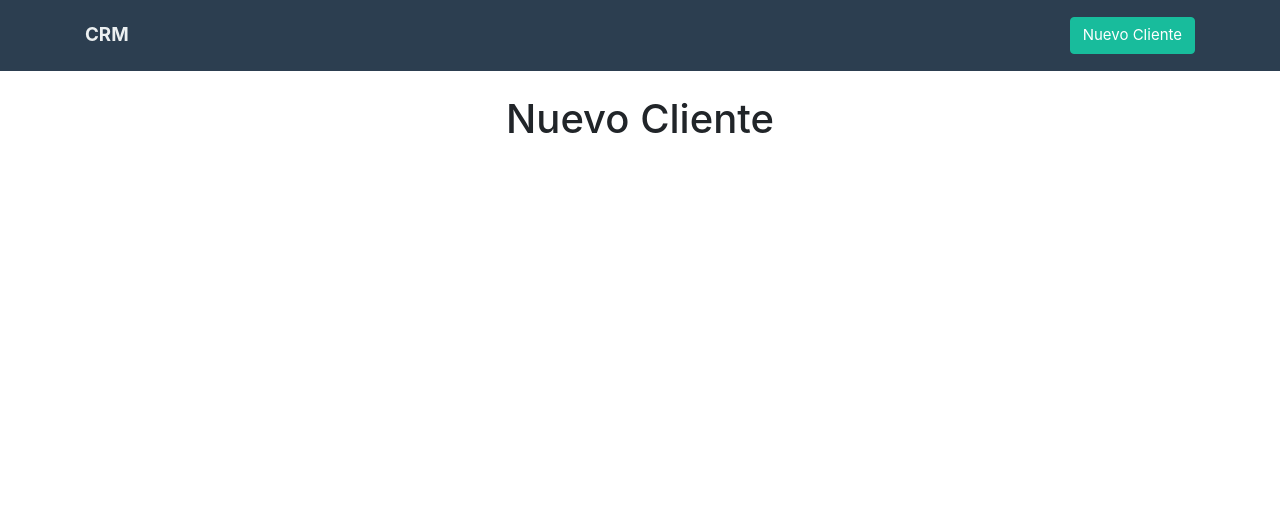
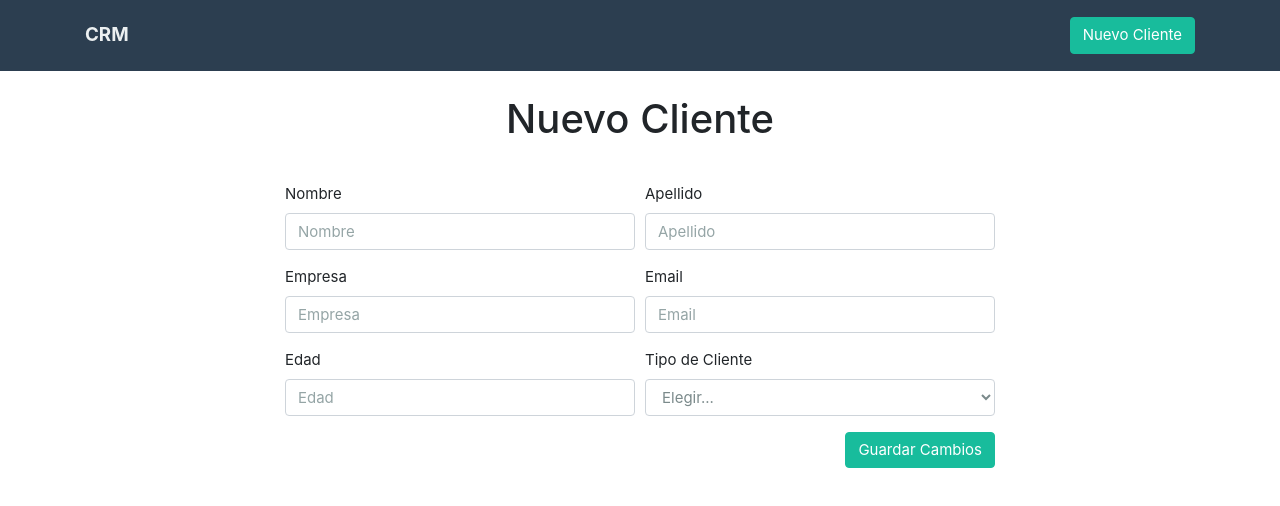
Before and after one commit to Byhako/graphQL-React, a React (Create React App) app in the folder client/: page /create in a window 1280 px wide. Shown: the top 506 px of the page. Built offline with nearby package versions, Linux system fonts and the light colour scheme.

Commit message:
create clients

```diff
--- a/client/src/components/NewClient.tsx
+++ b/client/src/components/NewClient.tsx
@@ -1,9 +1,134 @@
-import React from 'react';
+import React, { useState } from 'react';
 
-const NewClient = () => (
-  <div className="container">
-    <h2 className='text-center mt-4'>Nuevo Cliente</h2>
-  </div>
-);
+import { NEW_CLIENT } from '../mutations';
+import { Mutation } from 'react-apollo';
+
+const NewClient = () => {
+  const [state, setState] = useState({
+    name: '',
+    surname: '',
+    company: '',
+    emails: [{ email: '' }],
+    age: '',
+    type: ''
+  });
+
+  const handleChangeEmails = (e: any, idx: number) => {
+    const value = e.target.value;
+    const emails = state.emails.map(email => email);
+    if (emails[idx]) {
+      emails[idx] = { email: value };
+    } else {
+      emails.push({ email: value });
+    }
+
+    setState({ ...state, emails });
+  };
+
+  return (
+    <div
+      className="container d-flex align-items-center"
+      style={{ flexDirection: 'column' }}
+    >
+      <h2 className='text-center mt-4 mb-4'>Nuevo Cliente</h2>
+      <Mutation mutation={NEW_CLIENT}>
+        {createClient => (
+          <form
+            className='col-8 m-3'
+            onSubmit={e => {
+              e.preventDefault();
+              const input = { ...state }
+              createClient({ variables: { input } })
+                .then(resp => {
+                  console.log(resp)
+                  if (resp.data) {
+                    const { name, surname } = resp.data.createClient
+                    alert(`Cliente ${name} ${surname} creado.`);
+                  } else {
+                    alert('Error. Cliente no creado.');
+                  }
+                });
+            }}
+          >
+            <div className="form-row">
+              <div className="form-group col-6">
+                <label htmlFor="name">Nombre</label>
+                <input
+                  type="text"
+                  id='name'
+                  className='form-control'
+                  placeholder='Nombre'
+                  value={state.name}
+                  onChange={e => setState({ ...state, name: e.target.value })}
+                />
+              </div>
+              <div className="form-group col-6">
+                <label htmlFor="surname">Apellido</label>
+                <input
+                  type="text"
+                  id='surname'
+                  className='form-control'
+                  placeholder='Apellido'
+                  value={state.surname}
+                  onChange={e => setState({ ...state, surname: e.target.value })}
+                />
+              </div>
+            </div>
+            <div className="form-row">
+              <div className="form-group col-6">
+                <label htmlFor="company">Empresa</label>
+                <input
+                  type="text"
+                  id='company'
+                  className='form-control'
+                  placeholder='Empresa'
+                  value={state.company}
+                  onChange={e => setState({ ...state, company: e.target.value })}
+                />
+              </div>
+              <div className="form-group col-6">
+                <label htmlFor="email">Email</label>
+                <input
+                  type="email"
+                  id='email'
+                  className='form-control'
+                  placeholder='Email'
+                  value={state.emails[0].email}
+                  onChange={e => handleChangeEmails(e, 0)}
+                />
+              </div>
+            </div>
+            <div className="form-row">
+              <div className="form-group col-6">
+                <label htmlFor="age">Edad</label>
+                <input
+                  type="text"
+                  id='age'
+                  className='form-control'
+                  placeholder='Edad'
+                  value={state.age}
+                  onChange={e => setState({ ...state, age: +e.target.value })}
+                />
+              </div>
+              <div className="form-group col-6">
+                <label htmlFor="type">Tipo de Cliente</label>
+                <select
+                  className='form-control'
+                  value={state.type}
+                  onChange={e => setState({ ...state, type: e.target.value })}
+                >
+                  <option value="">Elegir...</option>
+                  <option value="BASIC">BASIC</option>
+                  <option value="PREMIUM">PREMIUM</option>
+                </select>
+              </div>
+            </div>
+            <button type='submit' className='btn btn-success float-right'>Guardar Cambios</button>
+          </form>
+        )}
+      </Mutation>
+    </div>
+  );
+};
 
 export default NewClient;
--- /dev/null
+++ b/client/src/mutations/index.tsx
@@ -0,0 +1,10 @@
+import gql from 'graphql-tag';
+
+export const NEW_CLIENT = gql`
+  mutation createClient($input: ClientInput) {
+    createClient(input: $input) {
+      name
+      surname
+    }
+  }
+`;
```
